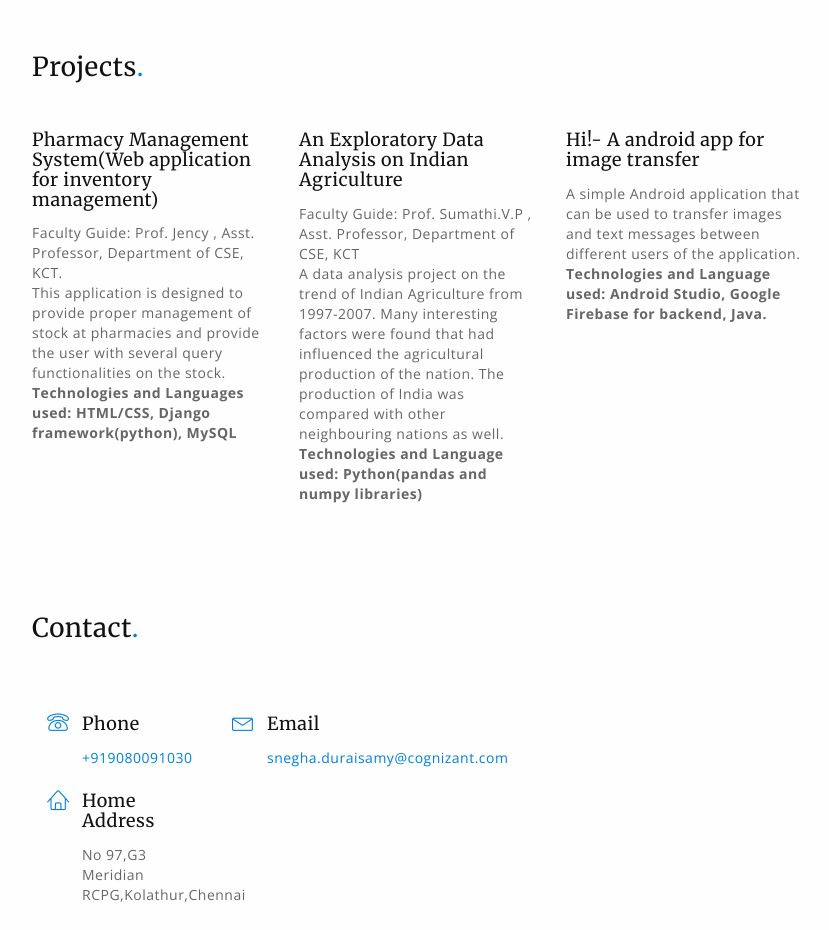
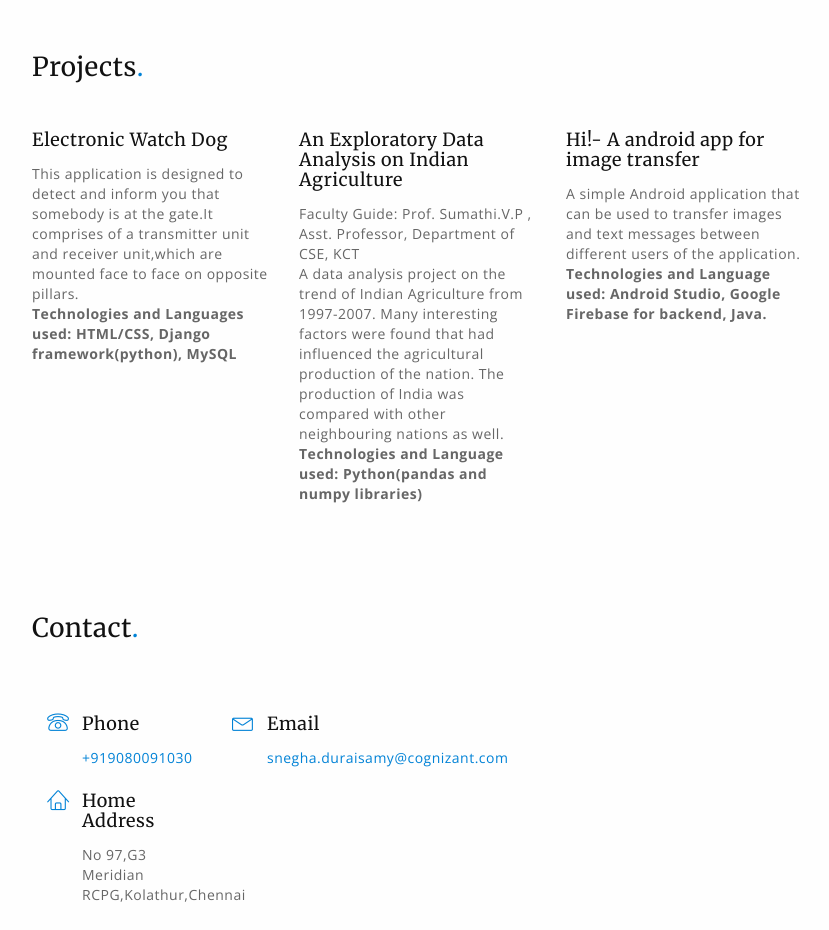
Before and after one commit to snegha10/snegha10.github.io, a plain HTML site: page index.html in a window 1280 px wide. Shown: the part 1536-2466 px from the top of the page, without its empty margins (403-1232 px from the left). Drawn offline with nearby package versions, Linux system fonts and the light colour scheme; files whose address does not match are found by name.

Commit message:
Update index.html

```diff
--- a/index.html
+++ b/index.html
@@ -199,9 +199,8 @@
 	                <div id="posts-carousel" class="owl-carousel">
 	                    <div class="blog block carousel-post">
 
-	                        <h5>Pharmacy Management System(Web application for inventory management)</h5>
-	                        <p>Faculty Guide: Prof. Jency , Asst. Professor, Department of CSE, KCT.<br>
-	                            This application is designed to provide proper management of stock at pharmacies and provide the user with several query functionalities on the stock.
+				    <h5>Electronic Watch Dog</h5>
+	                            This application is designed to detect and inform you that somebody is at the gate.It comprises of a transmitter unit and receiver unit,which are mounted face to face on opposite pillars.
 	                            <br><b>Technologies and Languages used: HTML/CSS, Django framework(python), MySQL</b>
 	                            </p>
 
```
